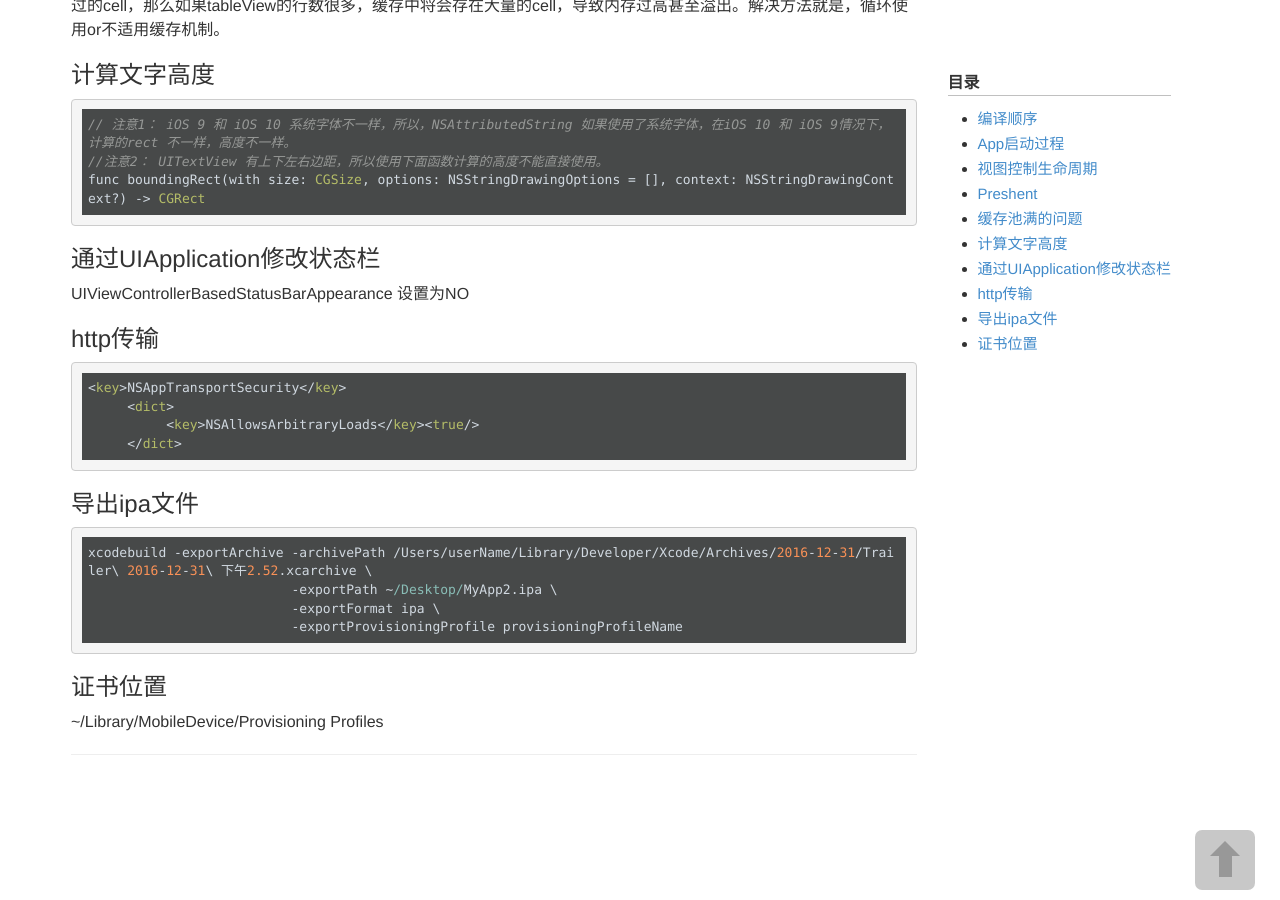
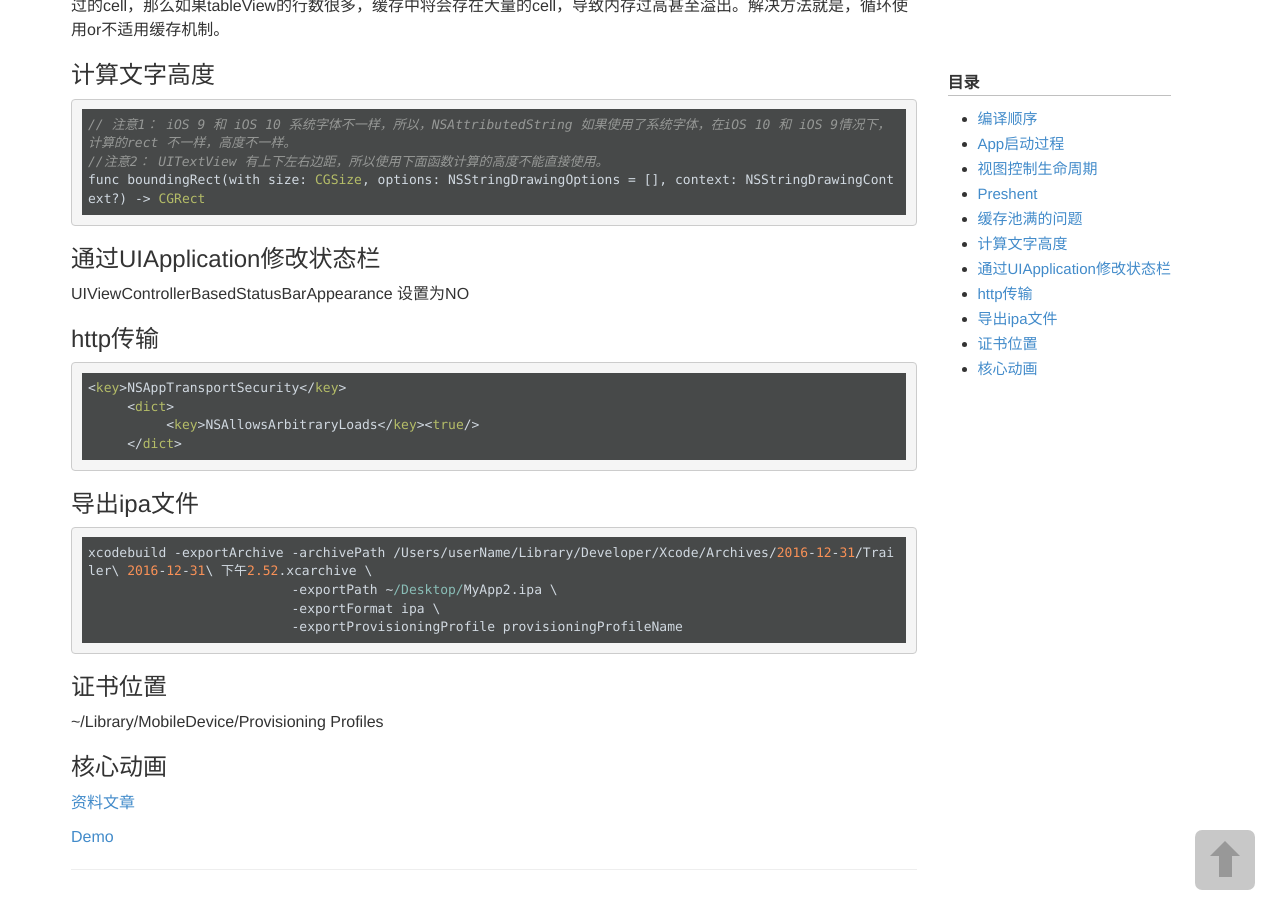
Before and after one commit to wigl/wigl.github.io, a Jekyll site: the page built from _posts/2014-08-26-UI_Foun.md, in a window 1280 px wide and 900 px high, scrolled down 785 px. Built offline with Jekyll 4.4.1, drawn with Linux system fonts in a browser that asks for light colours.

Commit message:
添加了核心动画的资料

```diff
--- a/_posts/2014-08-26-UI_Foun.md
+++ b/_posts/2014-08-26-UI_Foun.md
@@ -65,3 +65,10 @@ xcodebuild -exportArchive -archivePath /Users/userName/Library/Developer/Xcode/A
 ### 证书位置
 
 ~/Library/MobileDevice/Provisioning Profiles
+
+
+### 核心动画
+
+[资料文章](http://www.cnblogs.com/kenshincui/p/3972100.html)
+
+[Demo](https://github.com/yixiangboy/IOSAnimationDemo)
```
Also changed, not shown: _posts/2014-08-13-git.md (+2 -0 lines).
